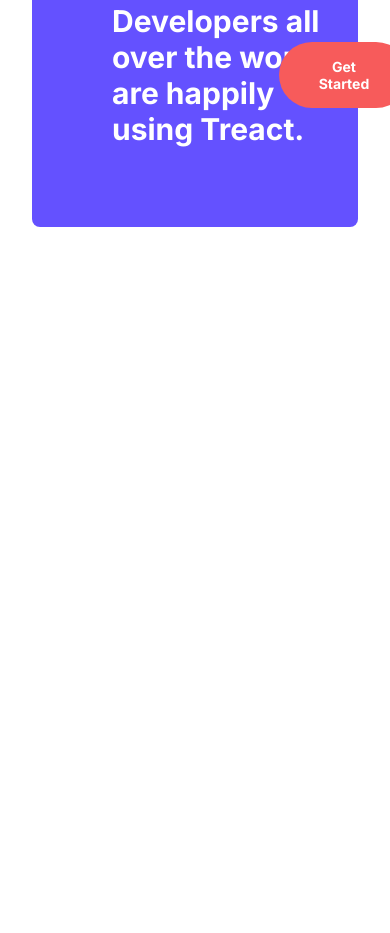
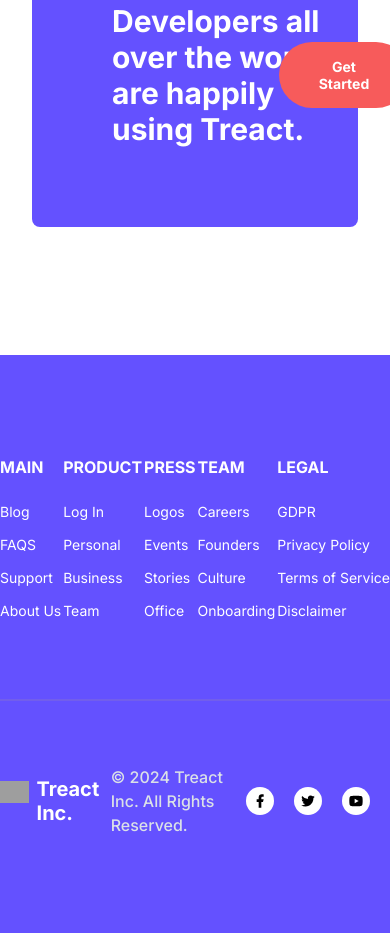
Before and after one commit to Towkirx/Treact, a plain HTML site: page index.html in a window 390 px wide. Shown: the part 10268-11201 px from the top of the page. Before the commit the page ends 10623 px from the top, so only its background shows below. Drawn offline with Linux system fonts and the light colour scheme; grey boxes are pictures that could not be loaded.

Commit message:
added footer section, have to fix links, add burger menu, responsive

```diff
--- a/index.html
+++ b/index.html
@@ -466,7 +466,7 @@
           </div>
         </div>
       </section>
-
+<!------------------------------------------------------------------------------------------------------------------------->
       <section id="questions">
         <div class="questions__container">
           <div class="questions__row">
@@ -597,7 +597,7 @@
             </div>
           </div>
       </section>
-
+ <!---------------------------------------------------------------------------------------------------------------------------------------------->
       <section id="banner">
         <div class="banner__container">
           <div class="row banner__row">
@@ -616,5 +616,77 @@
         </div>
       </section>
     </main>
+
+    <footer>
+      <div class="footer__container">
+        <div class="footer__row">
+          <div class="footer__desc">
+            <div class="footer__links">
+              <h5 class="footer__links--title">MAIN</h5>
+              <a href="" class="footer__link">Blog</a>
+              <a href="" class="footer__link">FAQS</a>
+              <a href="" class="footer__link">Support</a>
+              <a href="" class="footer__link">About Us</a>
+            </div>
+            <div class="footer__links">
+              <h5 class="footer__links--title">PRODUCT</h5>
+              <a href="" class="footer__link">Log In</a>
+              <a href="" class="footer__link">Personal</a>
+              <a href="" class="footer__link">Business</a>
+              <a href="" class="footer__link">Team</a>
+            </div>
+            <div class="footer__links">
+              <h5 class="footer__links--title">PRESS</h5>
+              <a href="" class="footer__link">Logos</a>
+              <a href="" class="footer__link">Events</a>
+              <a href="" class="footer__link">Stories</a>
+              <a href="" class="footer__link">Office</a>
+            </div>
+            <div class="footer__links">
+              <h5 class="footer__links--title">TEAM</h5>
+              <a href="" class="footer__link">Careers</a>
+              <a href="" class="footer__link">Founders</a>
+              <a href="" class="footer__link">Culture</a>
+              <a href="" class="footer__link">Onboarding</a>
+            </div>
+            <div class="footer__links">
+              <h5 class="footer__links--title">LEGAL</h5>
+              <a href="" class="footer__link">GDPR</a>
+              <a href="" class="footer__link">Privacy Policy</a>
+              <a href="" class="footer__link">Terms of Service</a>
+              <a href="" class="footer__link">Disclaimer</a>
+            </div>
+          </div>
+          <div class="footer__divide"></div>
+          <div class="footer__final">
+            <div class="footer__final1">
+              <figure class="footer__final1--img">
+                <img src="https://treact.owaiskhan.me/static/media/logo-light.d9a5d1b5be5ea077b26864fdfc2e96a4.svg" alt="">
+              </figure>
+              <h2 class="footer__final--title">Treact Inc.</h2>
+            </div>
+            <div class="footer__copyright">© 2024 Treact Inc. All Rights Reserved.</div>
+            <div class="footer__socials">
+              <a href="https://www.facebook.com" target="_blank" class="footer__img--wrapper">
+                <svg fill="currentColor" class="footer__img" viewBox="0 0 24 24">
+                  <path d="M14 13.5h2.5l1-4H14v-2c0-1.03 0-2 2-2h1.5V2.14c-.326-.043-1.557-.14-2.857-.14C11.928 2 10 3.657 10 6.7v2.8H7v4h3V22h4v-8.5z"></path>
+                </svg>
+              </a>
+              <a href="https://www.twitter.com" target="_blank" class="footer__img--wrapper">
+                <svg fill="currentColor" class="footer__img" viewBox="0 0 24 24">
+                  <path d="M22.162 5.656a8.384 8.384 0 01-2.402.658A4.196 4.196 0 0021.6 4c-.82.488-1.719.83-2.656 1.015a4.182 4.182 0 00-7.126 3.814 11.874 11.874 0 01-8.62-4.37 4.168 4.168 0 00-.566 2.103c0 1.45.738 2.731 1.86 3.481a4.168 4.168 0 01-1.894-.523v.052a4.185 4.185 0 003.355 4.101 4.21 4.21 0 01-1.89.072A4.185 4.185 0 007.97 16.65a8.394 8.394 0 01-6.191 1.732 11.83 11.83 0 006.41 1.88c7.693 0 11.9-6.373 11.9-11.9 0-.18-.005-.362-.013-.54a8.496 8.496 0 002.087-2.165z"></path>
+                </svg>
+              </a>
+              <a href="https://www.youtube.com" target="_blank" class="footer__img--wrapper">
+                <svg fill="currentColor" class="footer__img" viewBox="0 0 24 24">
+                    <path d="M21.543 6.498C22 8.28 22 12 22 12s0 3.72-.457 5.502c-.254.985-.997 1.76-1.938 2.022C17.896 20 12 20 12 20s-5.893 0-7.605-.476c-.945-.266-1.687-1.04-1.938-2.022C2 15.72 2 12 2 12s0-3.72.457-5.502c.254-.985.997-1.76 1.938-2.022C6.107 4 12 4 12 4s5.896 0 7.605.476c.945.266 1.687 1.04 1.938 2.022zM10 15.5l6-3.5-6-3.5v7z"></path>
+                </svg>
+              </a>
+            </div>
+          </div>
+        </div>
+      </div>
+
+    </footer>
   </body>
 </html>
--- a/styles.css
+++ b/styles.css
@@ -1164,3 +1164,106 @@ BANNER
     background: #fff;
     color: #6451ff;
 }
+
+/*
+
+FINAL
+
+*/
+
+.footer__container {
+    padding: 96px 0;
+    background: #6451ff;
+}
+
+.footer__row {
+    max-width: 1280px;
+    margin: 0 auto;
+}
+
+.footer__desc {
+    display: flex;
+    justify-content: space-between;
+    flex-wrap: wrap;
+}
+
+.footer__links {
+    display: flex;
+    flex-direction: column;
+}
+
+.footer__links--title {
+    font-size: 16px;
+    margin-bottom: 20px;
+    line-height: 32px;
+    color: #fff;
+    font-weight: 700;
+}
+
+.footer__link {
+    font-size: 14px;
+    color: #fff;
+    margin-bottom: 16px;
+}
+
+.footer__divide {
+    margin: 4rem 0;
+    width: 100%;
+    border-bottom: 2px solid rgba(144, 122, 190, 0.308);
+}
+
+.footer__final {
+    display: flex;
+    justify-content: space-between;
+    align-items: center;
+}
+
+.footer__final1 {
+    display: flex;
+    align-items: center;
+}
+
+.footer__final1--img {
+    width: 40px;
+    height: 40px;
+}
+
+.footer__final--title {
+    font-size: 20px;
+    color: #fff;
+    font-weight: 700;
+    margin-left: 8px;
+}
+
+.footer__copyright {
+    font-size: 16px;
+    line-height: 24px;
+    color: rgb(219, 225, 231);
+    font-weight: 500;
+}
+
+.footer__socials {
+    display: flex;
+    align-items: center;
+}
+
+.footer__img--wrapper {
+    padding: 6px;
+    background-color: #fff;
+    border-radius: 500px;
+    margin-right: 20px;
+    display: flex;
+    justify-content: center;
+    align-items: center;
+    transition: 500ms ease;
+}
+
+.footer__img--wrapper:hover {
+    background-color: #ccc3cef8;
+}
+
+.footer__img {
+    height: 1rem;
+    width: 1rem;
+    color: black;
+}
```
